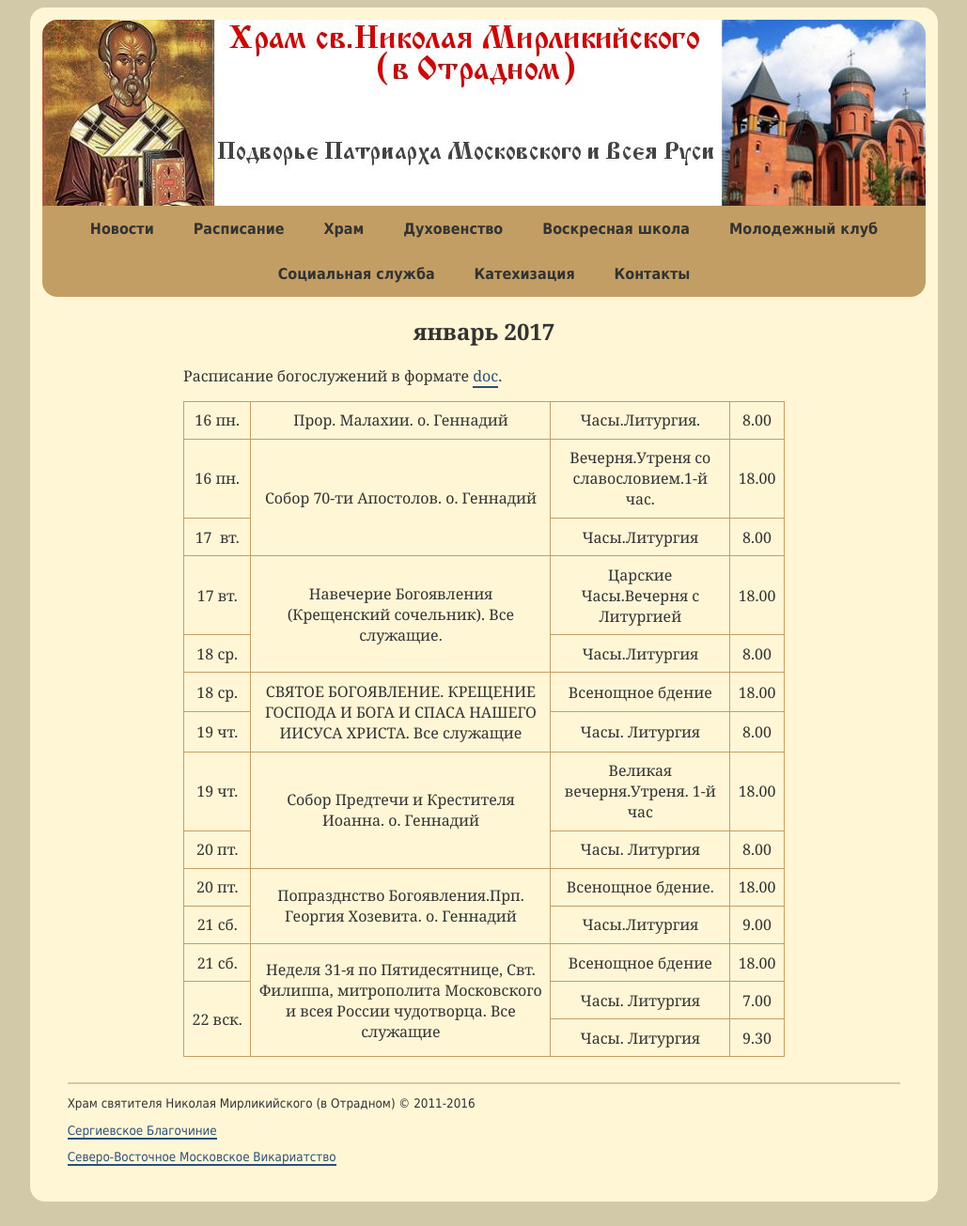
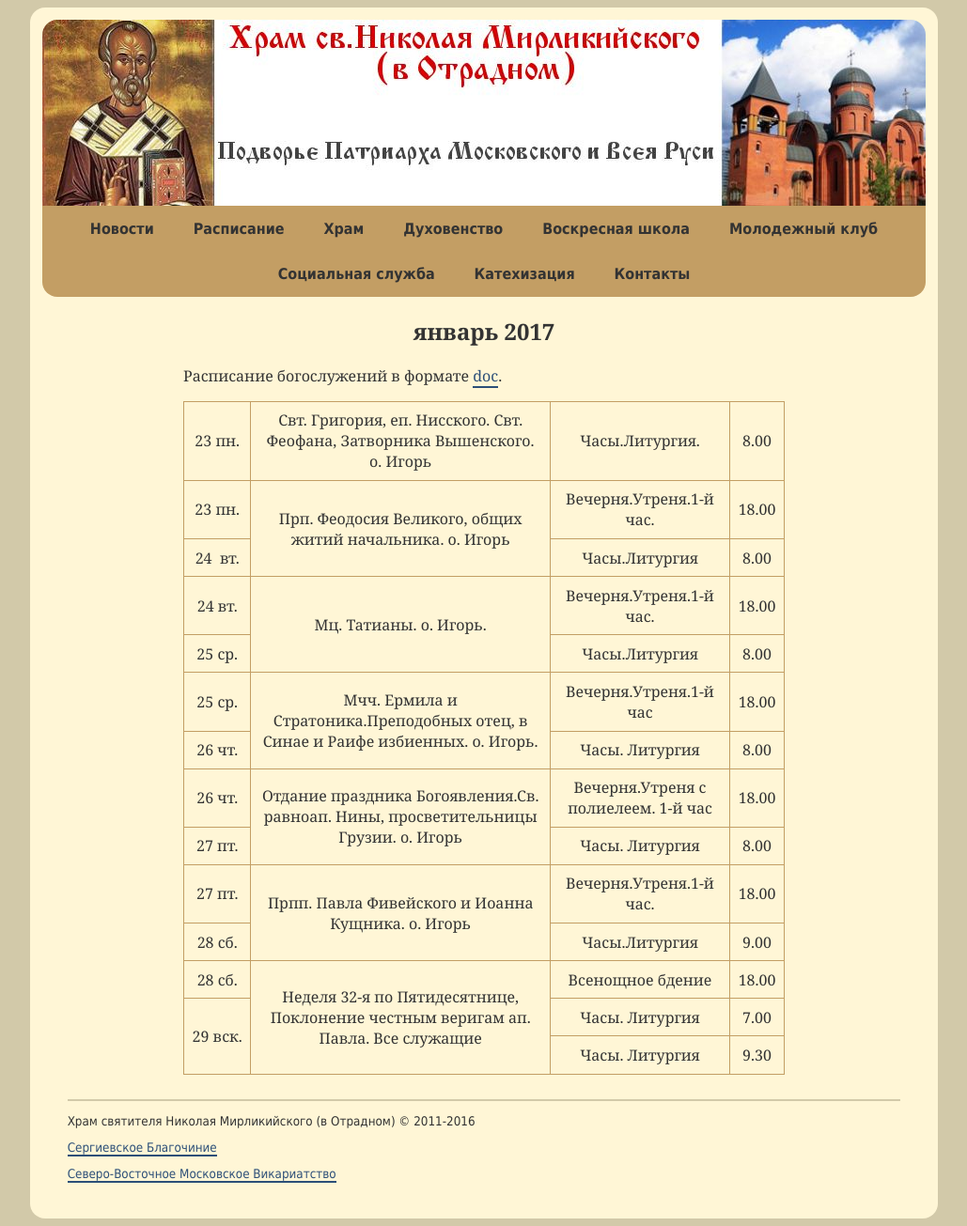
Before and after one commit to hramotradnoe/hramotradnoe.github.io, a Jekyll site: the page built from schedule/index.html, in a window 1280 px wide. Shown: the whole page at 94% size, without its empty margins (125-1154 px from the left). Built offline with Jekyll 4.4.1, drawn with Linux system fonts in a browser that asks for light colours.

Commit message:
Update schedule.yml

```diff
--- a/_data/schedule.yml
+++ b/_data/schedule.yml
@@ -1,59 +1,59 @@
 period: январь 2017
 link: "https://docs.google.com/document/d/1_o-GxFoLOUeIGDYI_TAx00IJBXjGjPG1RDHQ4mCoUw4/edit"
 timetable:
- - description : "Прор. Малахии. о. Геннадий"
+ - description : "Свт. Григория, еп. Нисского. Свт. Феофана, Затворника Вышенского. о. Игорь"
    services    :
-      - day   : 16&nbsp;пн.
+      - day   : 23&nbsp;пн.
         time  : '8.00'
         title : "Часы.Литургия."
- - description : "Собор 70-ти Апостолов. о. Геннадий"
+ - description : "Прп. Феодосия Великого, общих житий начальника. о. Игорь"
    services    :
-      - day   : 16&nbsp;пн.
+      - day   : 23&nbsp;пн.
         time  : '18.00'
-        title : "Вечерня.Утреня со славословием.1-й час."
-      - day   : 17&nbsp; вт.
+        title : "Вечерня.Утреня.1-й час."
+      - day   : 24&nbsp; вт.
         time  : '8.00'
         title : "Часы.Литургия"
- - description : "Навечерие Богоявления (Крещенский сочельник). Все служащие."
+ - description : "Мц. Татианы. о. Игорь."
    services    :
-      - day   : 17&nbsp;вт.
+      - day   : 24&nbsp;вт.
         time  : '18.00'
-        title : "Царские Часы.Вечерня с Литургией"
-      - day   : 18&nbsp;ср.
+        title : "Вечерня.Утреня.1-й час."
+      - day   : 25&nbsp;ср.
         time  : '8.00'
         title : "Часы.Литургия"
- - description : "СВЯТОЕ БОГОЯВЛЕНИЕ. КРЕЩЕНИЕ ГОСПОДА И БОГА И СПАСА НАШЕГО ИИСУСА ХРИСТА. Все служащие"
+ - description : "Мчч. Ермила и Стратоника.Преподобных отец, в Синае и Раифе избиенных. о. Игорь."
    services    :
-      - day   : 18&nbsp;ср.
+      - day   : 25&nbsp;ср.
+        time  : '18.00'
+        title : "Вечерня.Утреня.1-й час"
+      - day   : 26&nbsp;чт.
+        time  : '8.00'
+        title : "Часы. Литургия"
+ - description : "Отдание праздника Богоявления.Св. равноап. Нины, просветительницы Грузии.  о. Игорь"
+   services    :
+      - day   : 26&nbsp;чт.
+        time  : '18.00'
+        title : "Вечерня.Утреня с полиелеем. 1-й час"
+      - day   : 27&nbsp;пт.
+        time  : '8.00'
+        title : "Часы. Литургия"
+ - description : "Прпп. Павла Фивейского и Иоанна Кущника. о. Игорь"
+   services    :
+      - day   : 27&nbsp;пт.
+        time  : '18.00'
+        title : "Вечерня.Утреня.1-й час."
+      - day   : 28&nbsp;сб.
+        time  : '9.00'
+        title : "Часы.Литургия"
+ - description : "Неделя 32-я по Пятидесятнице, Поклонение честным веригам ап. Павла. Все служащие"
+   services    :
+      - day   : 28&nbsp;сб.
         time  : '18.00'
         title : "Всенощное бдение"
-      - day   : 19&nbsp;чт.
-        time  : '8.00'
-        title : "Часы. Литургия"
- - description : "Собор Предтечи и Крестителя Иоанна. о. Геннадий"
-   services    :
-      - day   : 19&nbsp;чт.
-        time  : '18.00'
-        title : "Великая вечерня.Утреня. 1-й час"
-      - day   : 20&nbsp;пт.
-        time  : '8.00'
-        title : "Часы. Литургия"
- - description : "Попразднство Богоявления.Прп. Георгия Хозевита. о. Геннадий"
-   services    :
-      - day   : 20&nbsp;пт.
-        time  : '18.00'
-        title : "Всенощное бдение."
-      - day   : 21&nbsp;сб.
-        time  : '9.00'
-        title : "Часы.Литургия"
- - description : "Неделя 31-я по Пятидесятнице, Свт. Филиппа, митрополита Московского и всея России чудотворца. Все служащие"
-   services    :
-      - day   : 21&nbsp;сб.
-        time  : '18.00'
-        title : "Всенощное бдение"
-      - day   : 22&nbsp;вск.
+      - day   : 29&nbsp;вск.
         time  : '7.00'
         title : "Часы. Литургия"
-      - day   : 22&nbsp;вск.
+      - day   : 29&nbsp;вск.
         time  : '9.30'
         title : "Часы. Литургия"
```
